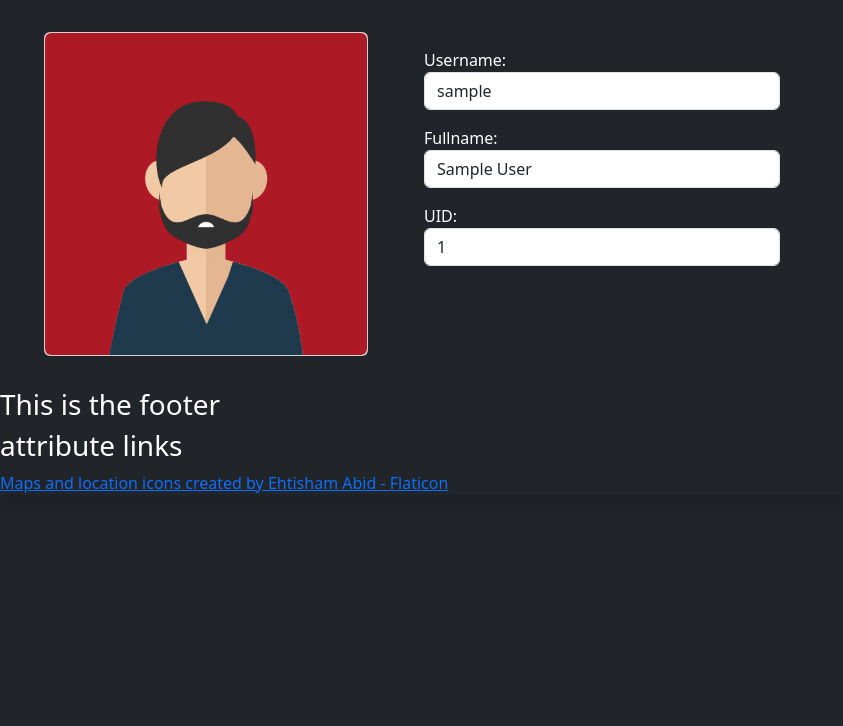
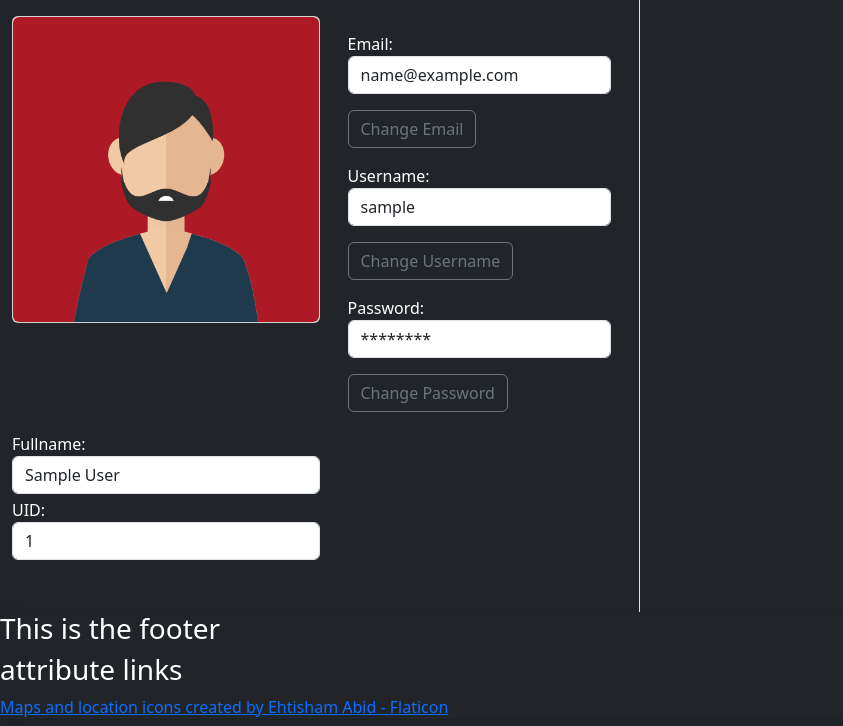
Before and after one commit to Primus46/GenreGauger, a PHP site: page /Account_Page/AccountPage.php in a window 1280 px wide; the page is wider, and only the part inside the window is pictured. Shown: the part 74-800 px from the top of that part, without its empty margins (0-843 px from the left). Run offline with PHP 8.4, Linux system fonts and the light colour scheme; the visitor is signed in with stand-in values (Sample User, id 1).

Commit message:
account page components no added sql

```diff
--- a/Account_Page/AccountPage.php
+++ b/Account_Page/AccountPage.php
@@ -3,14 +3,19 @@
 <head>
   <meta charset="utf-8">
   <meta name="viewport" content="width=device-width, initial-scale=1">
-  <link rel="stylesheet" href="../CrossPage.css">
 </head>
     <body class="text-bg-dark">
         <?php require '../Reuseable_Components/navbar/navbar.php';?>
+        <?php include '../Reuseable_Components/Models.php' ;?>
 
-        <div class="container mx-3 my-3">
+        <div class="container-fluid">
           <div class="row my-auto justify-content-left d-flex ">
+            <div class="col-6 border-end">
               <?php include "../Reuseable_Components/ProfileCard.php" ;?>
+            </div>
+            <div class="col-6">
+
+            </div>
           </div>
         </div>
 
--- /dev/null
+++ b/Reuseable_Components/Models.php
@@ -0,0 +1,100 @@
+<!-- The Modal -->
+<div class="modal fade" id="EmailChange">
+  <div class="modal-dialog modal-dialog-centered">
+    <div class="modal-content ">
+
+      <!-- Modal Header -->
+      <div class="modal-header">
+        <h4 class="modal-title text-dark">Modal Heading</h4>
+        <button type="button" class="btn-close" data-bs-dismiss="modal"></button>
+      </div>
+
+      <!-- Modal body -->
+      <div class="modal-body text-dark">
+        <form action="/action_page.php">
+            <div class="form-group">
+                <label>Email:</label>
+                <label class="form-control"><?php echo $_SESSION['email']; ?></label>            </div>
+            <div class="form-group">
+                <label for="email">New Email:</label>
+                <input type="email" class="form-control" id="email" placeholder="Enter New Email" name="email">
+            </div>
+        </form>
+      </div>
+
+      <!-- Modal footer -->
+      <div class="modal-footer">
+        <button type="submit" class="btn btn-primary" data-bs-dismiss="modal">Submit</button>
+      </div>
+
+    </div>
+  </div>
+</div>
+
+<!-- The Modal -->
+<div class="modal fade" id="UsernameChange">
+  <div class="modal-dialog modal-dialog-centered">
+    <div class="modal-content ">
+
+      <!-- Modal Header -->
+      <div class="modal-header">
+        <h4 class="modal-title text-dark">Modal Heading</h4>
+        <button type="button" class="btn-close" data-bs-dismiss="modal"></button>
+      </div>
+
+      <!-- Modal body -->
+      <div class="modal-body text-dark">
+        <form action="/action_page.php">
+            <div class="form-group">
+                <label>Username:</label>
+                <label class="form-control"><?php echo $_SESSION['username']; ?></label>
+            </div>
+            <div class="form-group">
+                <label for="username">New Username:</label>
+                <input type="username" class="form-control" id="username" placeholder="Enter New Username" name="username">
+            </div>
+        </form>
+      </div>
+
+      <!-- Modal footer -->
+      <div class="modal-footer">
+        <button type="submit" class="btn btn-primary" data-bs-dismiss="modal">Submit</button>
+      </div>
+
+    </div>
+  </div>
+</div>
+
+<!-- The Modal -->
+<div class="modal fade" id="PasswordChange">
+  <div class="modal-dialog modal-dialog-centered">
+    <div class="modal-content ">
+
+      <!-- Modal Header -->
+      <div class="modal-header">
+        <h4 class="modal-title text-dark">Modal Heading</h4>
+        <button type="button" class="btn-close" data-bs-dismiss="modal"></button>
+      </div>
+
+      <!-- Modal body -->
+      <div class="modal-body text-dark">
+        <form action="/action_page.php">
+            <div class="form-group">
+            <label>Password:</label>
+            <label class="form-control"><?php echo "********"; ?></label>
+            </div>
+            <div class="form-group">
+                <label for="password">New Password</label>
+                <input type="password" class="form-control" id="password" placeholder="Enter New Password" name="password">
+            </div>
+        </form>
+      </div>
+
+      <!-- Modal footer -->
+      <div class="modal-footer">
+        <button type="submit" class="btn btn-primary" data-bs-dismiss="modal">Submit</button>
+      </div>
+
+    </div>
+  </div>
+</div>
--- a/Reuseable_Components/ProfileCard.php
+++ b/Reuseable_Components/ProfileCard.php
@@ -1,24 +1,46 @@
-<div class="col-4 my-3">
-    <div class="card mx-3">
+<div class="row">
+    <div class="col-6 mt-3 pe-0">
+        <div class="card">
             <div class="card-img-top text-center">
-        <img src="../images/man.png" class="img-fluid" style="border-radius: 6px;">
+            <img src="../images/man.png" class="img-fluid rounded-2">
             </div>
         </div>
     </div>
 
-<div class="col-4 mx-3 my-3">
+    <div class="col mx-3 my-3">
+        <div class="my-3">
+            <label>Email:</label>
+            <label class="form-control"><?php echo $_SESSION['email']; ?></label>
+
+        </div>
+        <button type="button" class="btn btn-outline-secondary me-2" data-bs-toggle="modal" data-bs-target="#EmailChange">Change Email</button>
+
         <div class="my-3">
             <label>Username:</label>
             <label class="form-control"><?php echo $_SESSION['username']; ?></label>
+
+        </div>
+        <button type="button" class="btn btn-outline-secondary me-2" data-bs-toggle="modal" data-bs-target="#UsernameChange">Change Username</button>
+
+        <div class="my-3">
+            <label>Password:</label>
+            <label class="form-control"><?php echo "********"; ?></label>
+
+        </div>
+        <button type="button" class="btn btn-outline-secondary me-2" data-bs-toggle="modal" data-bs-target="#PasswordChange">Change Password</button>
+
+    </div>
 </div>
 
-    <div class="my-3">
+<div class="row">
+    <div class="col-6 mb-5 pe-0">
+        <div class="my-1">
             <label>Fullname:</label>
             <label class="form-control"><?php echo $_SESSION['fullname']; ?></label>
         </div>
-
-    <div class="my-3">
+        <div class="my-1">
             <label>UID:</label>
             <label class="form-control"><?php echo $_SESSION['user_id']; ?></label>
         </div>
     </div>
+</div>
--- a/Reuseable_Components/navbar/navbar.php
+++ b/Reuseable_Components/navbar/navbar.php
@@ -40,7 +40,7 @@
                     <button class="btn btn-outline-success m3- 4" type="submit"><i class="fa fa-search"></i></button>
                 </form>
                 <?php
-                    if(isset($_SESSION["username"], $_SESSION['user_id'])){
+                    if(isset($_SESSION['user_id'])){
                         include "navbuttons/LogoutButton.php";
                         include "navbuttons/ProfileButton.php";
                     }
--- a/Sign-up_Log-in_Page/LoginProcess.php
+++ b/Sign-up_Log-in_Page/LoginProcess.php
@@ -8,11 +8,13 @@
     if(mysqli_num_rows($results) > 0){
         $row = mysqli_fetch_array($results);
         $userid = $row["user_id"];
+        $_SESSION["user_id"]=$userid;
         $fullname= $row["fname"].' '.$row["lname"];
         $_SESSION["fullname"] = $fullname;
         $username = $row["username"];
         $_SESSION["username"]=$username;
-        $_SESSION["user_id"]=$userid;
+        $email = $row["email"];
+        $_SESSION["email"]=$email;
         $hash = $row["password"];
         if(password_verify($password,$hash)){
             echo "password match ...";
--- /dev/null
+++ b/Update_Functions/UpdateFunctions.php
@@ -0,0 +1,4 @@
+<?php
+
+
+?>
```
Also changed, not shown: Account_Page/EmailUpdate.php (added), Account_Page/PasswordUpdate.php (added), Account_Page/UsernameUpdate.php (added). Lines whose indentation alone changed are shown as unchanged.
